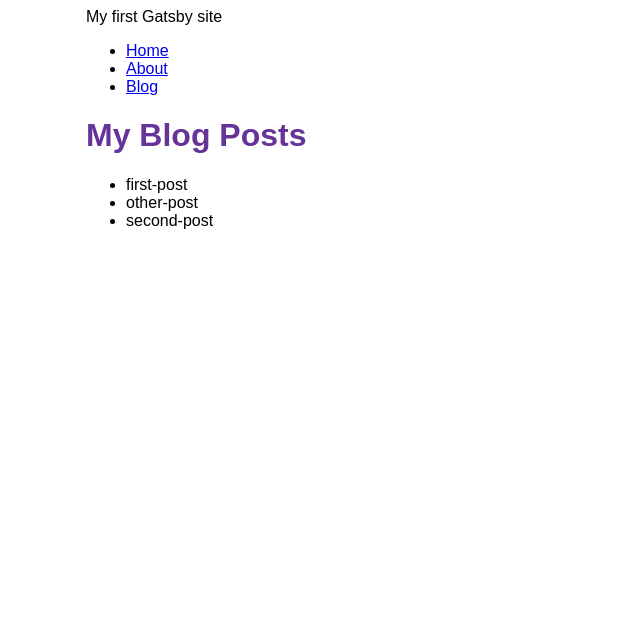
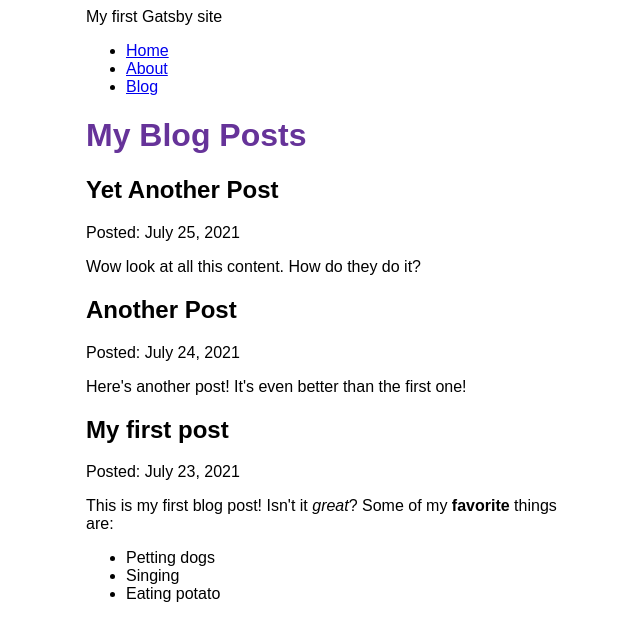
Before and after one commit to OlyaKalun/my-first-gatsby-site, a Gatsby site: page /blog in a window 1280 px wide. Shown: the whole page, without its empty margins (304-944 px from the left). Built offline with nearby package versions, Linux system fonts and the light colour scheme; Gatsby itself is replaced by a stand-in of ours.

Commit message:
Transform Data to Use MDX

```diff
--- a/blog/first-post.mdx
+++ b/blog/first-post.mdx
@@ -0,0 +1,11 @@
+---
+title: "My first post"
+date: "2021-07-23"
+---
+
+This is my first blog post! Isn't it *great*?
+Some of my **favorite** things are:
+
+* Petting dogs
+* Singing
+* Eating potato
--- a/blog/other-post.mdx
+++ b/blog/other-post.mdx
@@ -0,0 +1,5 @@
+---
+title: "Yet Another Post"
+date: "2021-07-25"
+---
+Wow look at all this content. How do they do it?
--- a/blog/second-post.mdx
+++ b/blog/second-post.mdx
@@ -0,0 +1,5 @@
+---
+title: "Another Post"
+date: "2021-07-24"
+---
+Here's another post! It's even better than the first one!
--- a/gatsby-config.js
+++ b/gatsby-config.js
@@ -30,6 +30,7 @@
       },
     },
     `gatsby-plugin-gatsby-cloud`,
+    `gatsby-plugin-mdx`,
     // this (optional) plugin enables Progressive Web App + Offline functionality
     // To learn more, visit: https://gatsby.dev/offline
     // `gatsby-plugin-offline`,
--- a/package.json
+++ b/package.json
@@ -5,11 +5,14 @@
   "version": "0.1.0",
   "author": "Kyle Mathews <mathews.kyle@gmail.com>",
   "dependencies": {
+    "@mdx-js/mdx": "^1.6.22",
+    "@mdx-js/react": "^1.6.22",
     "env-cmd": "^10.1.0",
     "gatsby": "^3.11.1",
     "gatsby-plugin-gatsby-cloud": "^2.11.0",
     "gatsby-plugin-image": "^1.11.0",
     "gatsby-plugin-manifest": "^3.11.0",
+    "gatsby-plugin-mdx": "^2.11.0",
     "gatsby-plugin-offline": "^4.11.0",
     "gatsby-plugin-react-helmet": "^4.11.0",
     "gatsby-plugin-sharp": "^3.11.0",
--- a/src/pages/blog.js
+++ b/src/pages/blog.js
@@ -1,24 +1,34 @@
 import React from "react"
 import Layout from "../components/layout"
 import { graphql } from "gatsby"
+import { MDXRenderer } from "gatsby-plugin-mdx"
 
 const BlogPage = ({ data }) => {
   return (
     <Layout pageTitle="My Blog Posts">
-      <ul>
-        {data.allFile.nodes.map(node => {
-          return <li key={node.name}>{node.name}</li>
-        })}
-      </ul>
+      {data.allMdx.nodes.map(node => {
+        return (
+          <article key={node.id}>
+            <h2>{node.frontmatter.title}</h2>
+            <p>Posted: {node.frontmatter.date}</p>
+            <MDXRenderer>{node.body}</MDXRenderer>
+          </article>
+        )
+      })}
     </Layout>
   )
 }
 
 export const query = graphql`
   query {
-    allFile {
+    allMdx(sort: { fields: frontmatter___date, order: DESC }) {
       nodes {
-        name
+        frontmatter {
+          date(formatString: "MMMM D, YYYY")
+          title
+        }
+        id
+        body
       }
     }
   }
```
Also changed, not shown: 2 other files.
